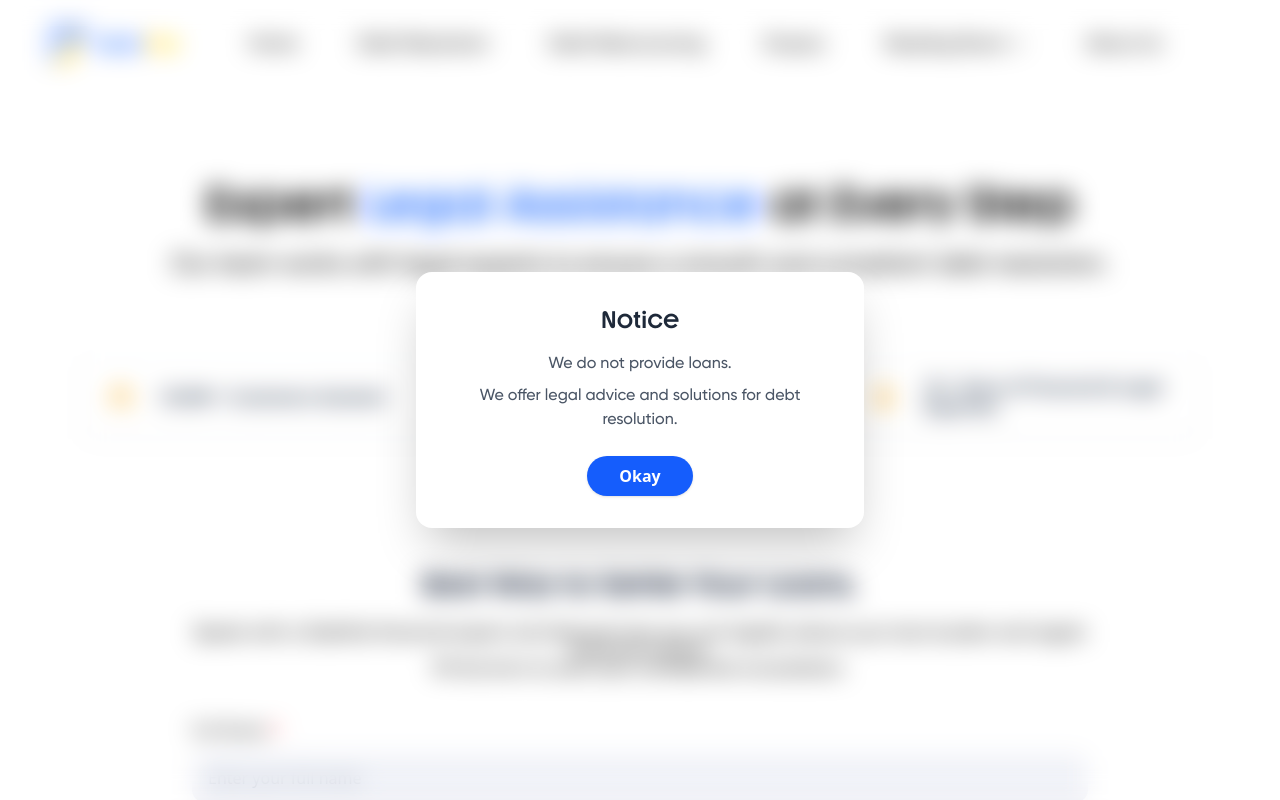
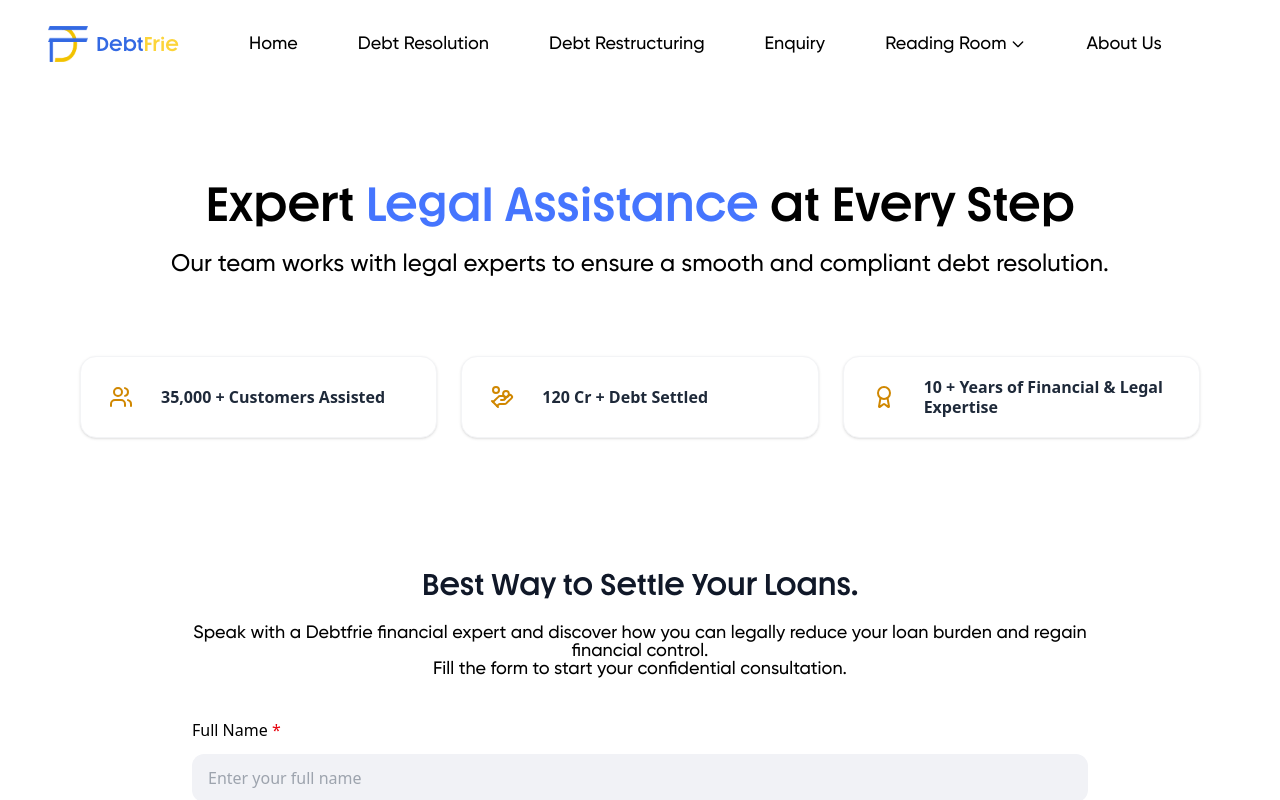
Before and after one commit to PranshuPant182/Debtfrie, a React (Vite) app in the folder Frontend/: page /welcome in a window 1280 px wide. Shown: the top 800 px of the page. Built offline with nearby package versions, Linux system fonts and the light colour scheme.

Commit message:
Update landing page for remove popup

```diff
--- a/Frontend/src/Pages/LandingPage/LandingPage.jsx
+++ b/Frontend/src/Pages/LandingPage/LandingPage.jsx
@@ -17,7 +17,6 @@ function LandingPage() {
     const targetRef = useRef(null);
     const formRef = useRef(null);
     const [isVisible, setIsVisible] = useState(false);
-    const [showPopup, setShowPopup] = useState(false);
     const featuresRef = useRef(null);
     const textRef = useRef(null);
     const navigate = useNavigate();
@@ -44,14 +43,6 @@ function LandingPage() {
         }
 
         return () => observer.disconnect();
-    }, []);
-
-    useEffect(() => {
-        // Show popup after a short delay
-        const timer = setTimeout(() => {
-            setShowPopup(true);
-        }, 1000);
-        return () => clearTimeout(timer);
     }, []);
 
     return (
@@ -247,28 +238,6 @@ function LandingPage() {
             <Banner />
             <AnimatedCardsSection />
             <FAQAccordion limit={3} showButton={true} />
-
-            {showPopup && (
-                <div className="fixed inset-0 bg-transparent backdrop-blur-md backdrop-saturate-150 flex justify-center items-center z-[9999] animate-fade-in">
-                    <div className="bg-white p-8 rounded-2xl max-w-md w-[90%] text-center shadow-2xl relative">
-                        <h2 className="text-2xl font-bold text-gray-800 mb-4" style={{ fontFamily: 'Youth' }}>
-                            Notice
-                        </h2>
-                        <div className="text-md text-gray-600 mb-6 space-y-2" style={{ fontFamily: 'gilroy' }}>
-                            <p>We do not provide loans.</p>
-                            <p>We offer legal advice and solutions for debt resolution.</p>
-                        </div>
-                        <div className="flex justify-center">
-                            <button
-                                onClick={() => setShowPopup(false)}
-                                className="bg-blue-600 hover:bg-blue-700 transition text-white px-8 py-2 rounded-full font-semibold shadow"
-                            >
-                                Okay
-                            </button>
-                        </div>
-                    </div>
-                </div>
-            )}
         </Layout>
 
     )
```
